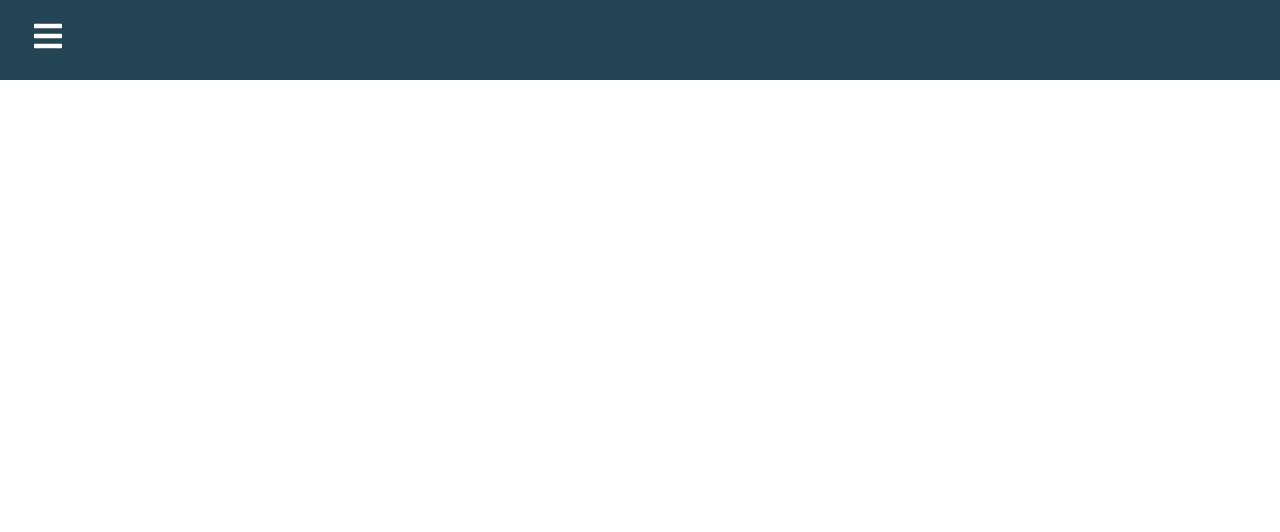
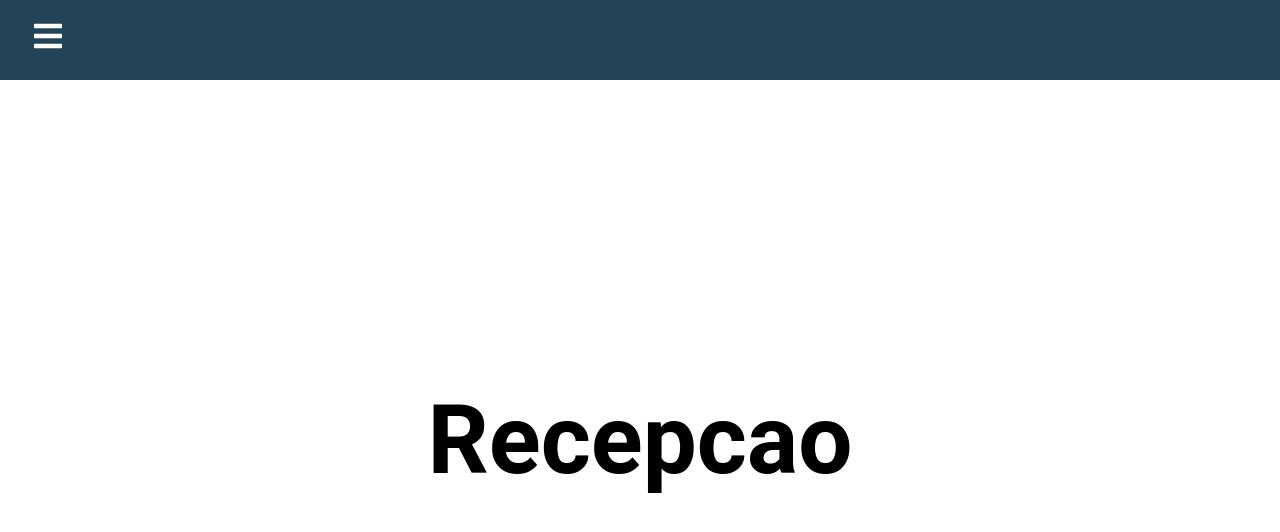
Before and after one commit to DiSerafim/autoconsorcios, a React (Create React App) app: page /recepcao in a window 1280 px wide. Shown: the top 532 px of the page. Built offline with nearby package versions, Linux system fonts and the light colour scheme.

Commit message:
criado as rotas para as paginas

```diff
--- a/src/App.css
+++ b/src/App.css
@@ -8,7 +8,9 @@
   font-weight: 600;
 }
 
-.home, .administrtivo, .callcenter {
+.home, .administrativo, .callcenter, .diretoria,
+.dp, .ferramentas, .financeiro, .marketing,
+.parceiros, .recepcao, .servicosGerais, .ti {
   display: flex;
   height: 90vh;
   align-items: center;
--- a/src/App.js
+++ b/src/App.js
@@ -2,7 +2,18 @@ import React from 'react';
 import { BrowserRouter as Router, Routes, Route } from 'react-router-dom';
 import './App.css';
 import Navbar from './components/Navbar/Navbar';
+import Administrativo from './Pages/Administrativo';
+import Callcenter from './Pages/Callcenter';
+import Diretoria from './Pages/Diretoria';
+import Dp from './Pages/Dp';
+import Ferramentas from './Pages/Ferramentas';
+import Financeiro from './Pages/Financeiro';
 import Home from './Pages/Home';
+import Marketing from './Pages/Marketing';
+import Parceiros from './Pages/Parceiros';
+import Recepcao from './Pages/Recepcao';
+import ServicosGerais from './Pages/ServicosGerais';
+import Ti from './Pages/Ti';
 
 function App() {
   return (
@@ -10,7 +21,18 @@ function App() {
       <Router>
         <Navbar />
         <Routes>
-          <Route path='/' component={Home} />
+          <Route path='/administrativo' element={<Administrativo />} />
+          <Route path='/callcenter' element={<Callcenter />} />
+          <Route path='/diretoria' element={<Diretoria />} />
+          <Route path='/dp' element={<Dp />} />
+          <Route path='/ferramentas' element={<Ferramentas />} />
+          <Route path='/financeiro' element={<Financeiro />} />
+          <Route path='/' element={<Home />} />
+          <Route path='/marketing' element={<Marketing />} />
+          <Route path='/parceiros' element={<Parceiros />} />
+          <Route path='/recepcao' element={<Recepcao />} />
+          <Route path='/servicosGerais' element={<ServicosGerais />} />
+          <Route path='/ti' element={<Ti />} />
         </Routes>
       </Router>
     </>
```
Also changed, not shown: src/Pages/Rh.js (deleted, +0 -11 lines).
